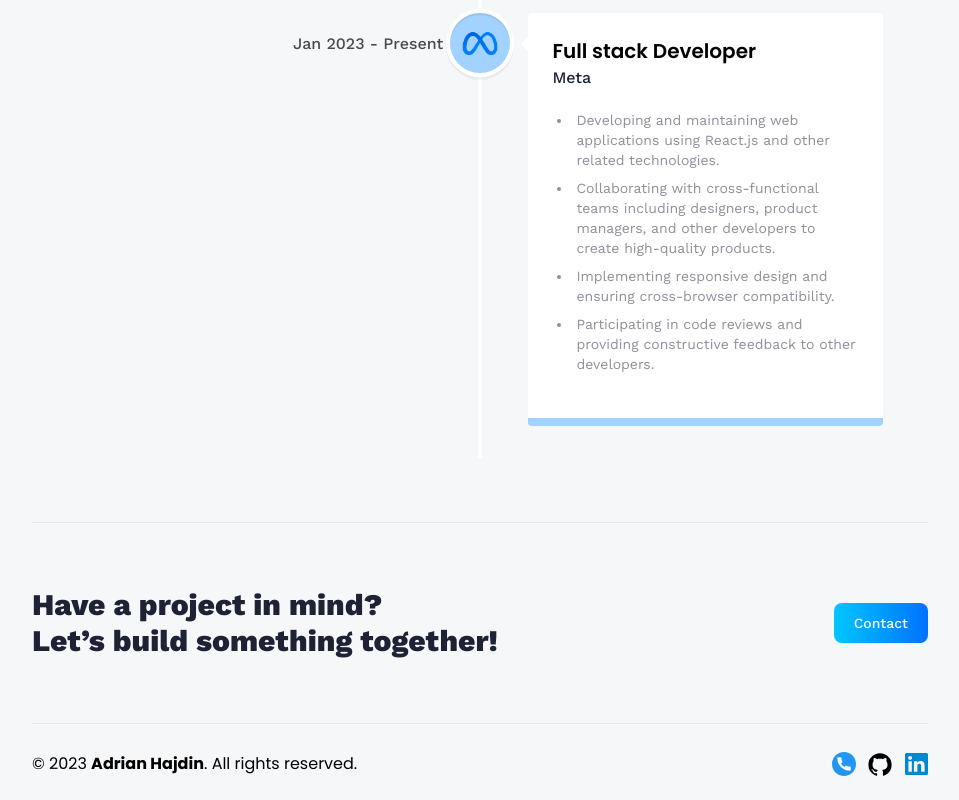
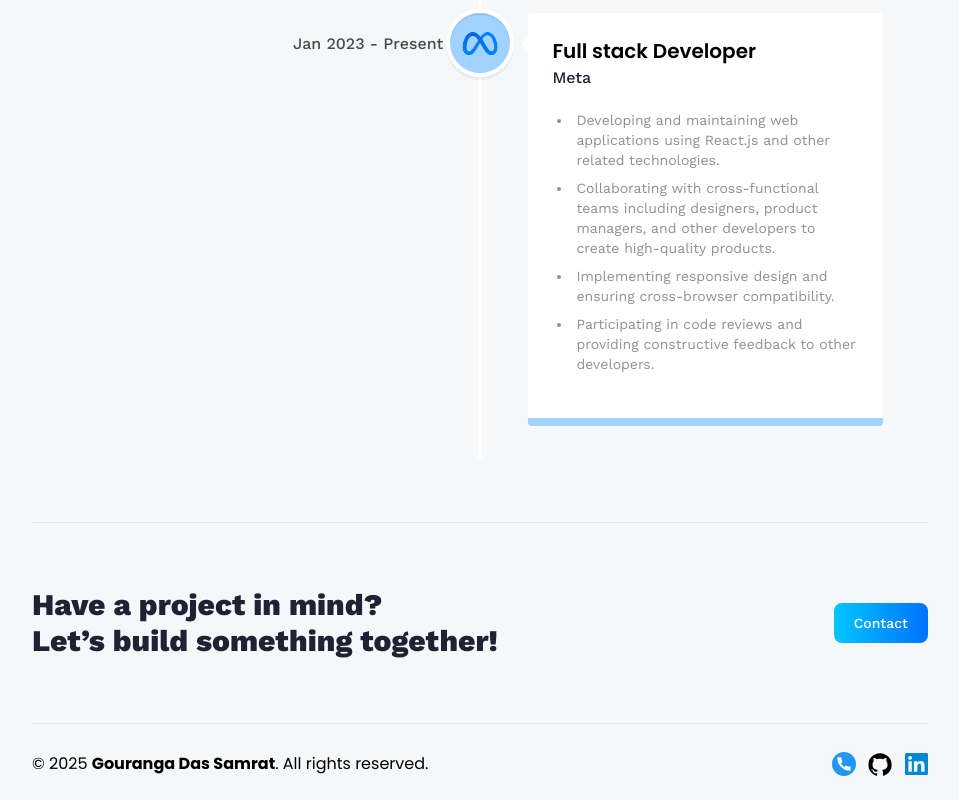
Before and after one commit to GourangaDasSamrat/3d-react-portfolio-2, a React (Vite) app: page /about in a window 1280 px wide. Shown: the part 2444-3244 px from the top of the page, without its empty margins (160-1119 px from the left). Built offline with nearby package versions, Linux system fonts and the light colour scheme; no server answers.

Commit message:
update footer

```diff
--- a/src/components/Footer.jsx
+++ b/src/components/Footer.jsx
@@ -9,7 +9,7 @@ const Footer = () => {
 
       <div className='footer-container'>
         <p>
-          © 2023 <strong>Adrian Hajdin</strong>. All rights reserved.
+          © 2025 <strong>Gouranga Das Samrat</strong>. All rights reserved.
         </p>
 
         <div className='flex gap-3 justify-center items-center'>
```
